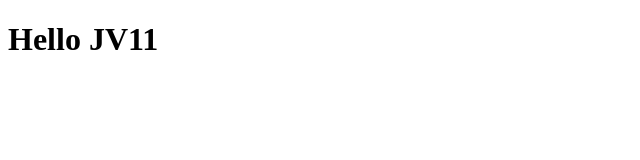
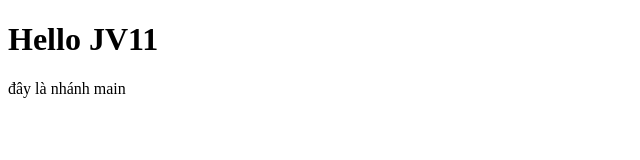
Before and after one commit to hunghx/github-demo, a plain HTML site: page index.html in a window 1280 px wide. Shown: the whole page, without its empty margins (0-640 px from the left). Drawn offline with Linux system fonts and the light colour scheme.

Commit message:
update index

```diff
--- a/index.html
+++ b/index.html
@@ -8,5 +8,6 @@
 </head>
 <body>
     <h1>Hello JV11</h1>
+    <p>đây là nhánh main</p>
 </body>
 </html>
```
